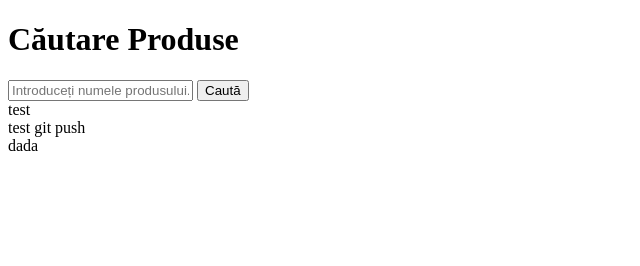
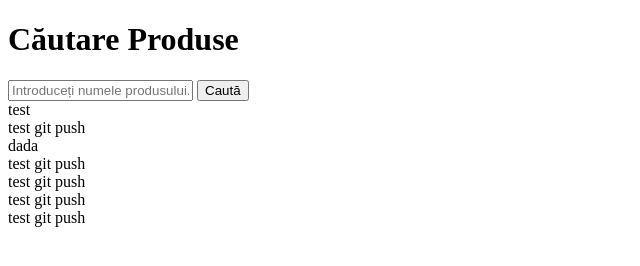
Before and after one commit to Roxana5504/WebDev-Project, a website: page frontend/index.html in a window 1280 px wide. Shown: the whole page, without its empty margins (0-640 px from the left). Drawn offline with Linux system fonts and the light colour scheme.

Commit message:
alabalaportocala

```diff
--- a/frontend/index.html
+++ b/frontend/index.html
@@ -19,6 +19,10 @@
       <div>test</div>
       <div>test git push</div>
       dada
+      <div>test git push</div>
+      <div>test git push</div>
+      <div>test git push</div>
+      <div>test git push</div>
     </div>
     <script src="script.js"></script>
   </body>
```
